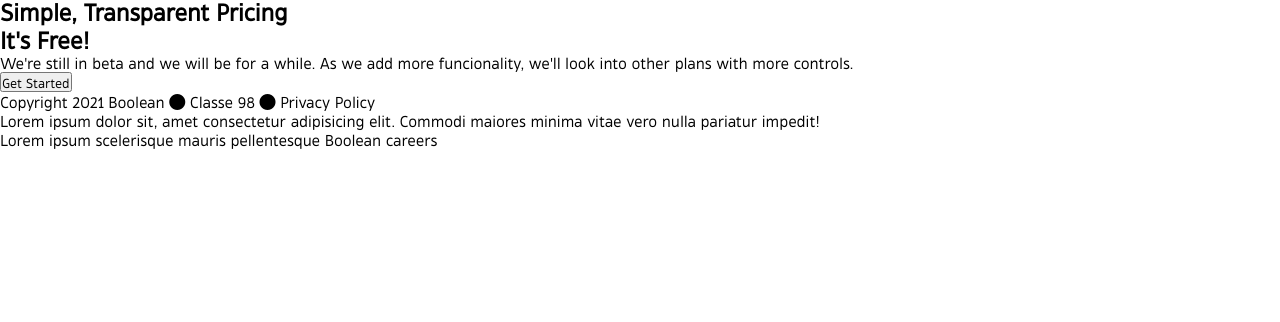
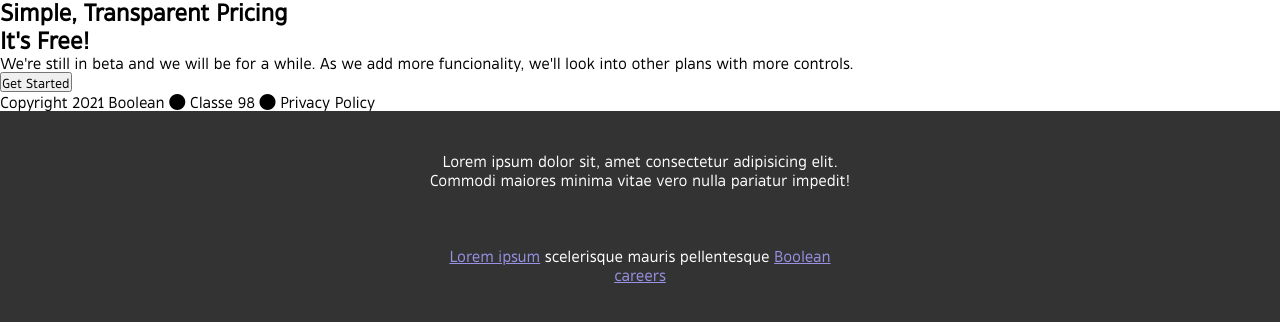
Before and after one commit to matteo-didone/htmlcss-responsive-layout, a plain HTML site: page index.html in a window 1280 px wide. Shown: the part 4611-4933 px from the top of the page. Before the commit the page ends 4760 px from the top, so only its background shows below. Drawn offline with Linux system fonts and the light colour scheme.

Commit message:
Finished footer

```diff
--- a/index.html
+++ b/index.html
@@ -348,11 +348,11 @@
         </main>
 
         <footer>
-            <p>
+            <p class="top-footer-paragraph">
                 Lorem ipsum dolor sit, amet consectetur adipisicing elit. Commodi maiores minima vitae vero nulla pariatur impedit!
             </p>
 
-            <p>
+            <p class="bottom-footer-paragraph">
                 <a href="#">Lorem ipsum</a> scelerisque mauris pellentesque <a href="#">Boolean careers</a>
             </p>
         </footer>
--- a/style.css
+++ b/style.css
@@ -557,7 +557,36 @@ section.jumbotron
 /************************************************
     FOOTER
  ************************************************/
+footer
+{
+    background-color: rgba(51,51,51,255);
+    color: white;
+    padding-top: 40px;
+    padding-bottom: 40px;
+    text-align: center;
+}
 
+footer a
+{
+    color:  rgba(151,146,228,255);
+    text-decoration: underline;
+}
+
+footer .top-footer-paragraph
+{
+    width: 430px;
+    height: 40px;
+    margin: 0 auto;
+}
+
+footer .bottom-footer-paragraph
+{
+    margin-top: 55px;
+    width: 390px;
+    height: 40px;
+    margin-left: auto;
+    margin-right: auto;
+}
 
 /************************************************
     MEDIA QUERY FOR RESPONSIVE DESIGN: MOBILE
```
